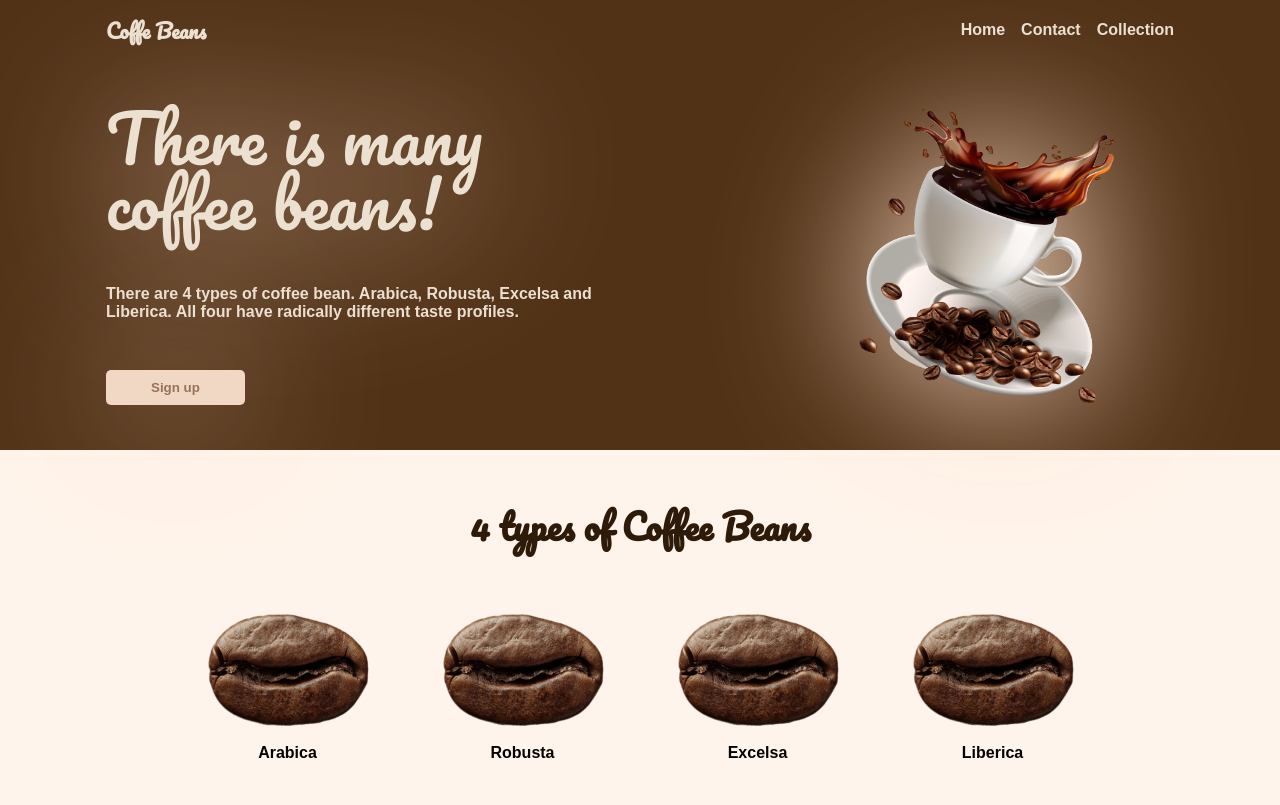
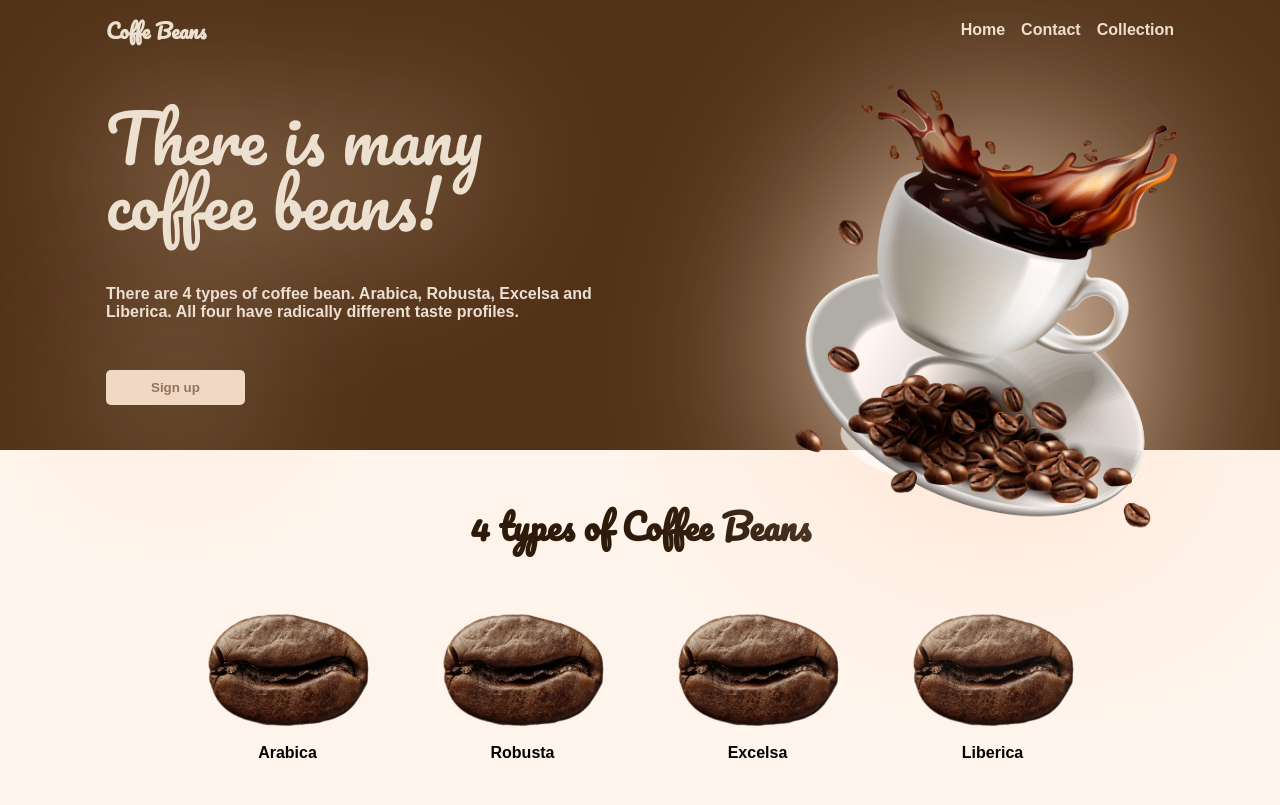
Before and after one commit to kamaladdi34/odin-landing-page, a plain HTML site: page index.html in a window 1280 px wide. Shown: the top 805 px of the page. Drawn offline with Linux system fonts and the light colour scheme.

Commit message:
Change hero image styling

```diff
--- a/style.css
+++ b/style.css
@@ -86,7 +86,9 @@ nav a:hover{
 .hero-image-container img{
     max-height: 300px;
     float: right;
-    filter: drop-shadow(0px 0px 79px #fedfc8);
+    filter: drop-shadow(0px 0px 70px #fedfc8);
+    translate: 0px 50px;
+    scale: 150%;
 }
 .hero-image-container, .hero-text{
     flex-basis: 0;
```
